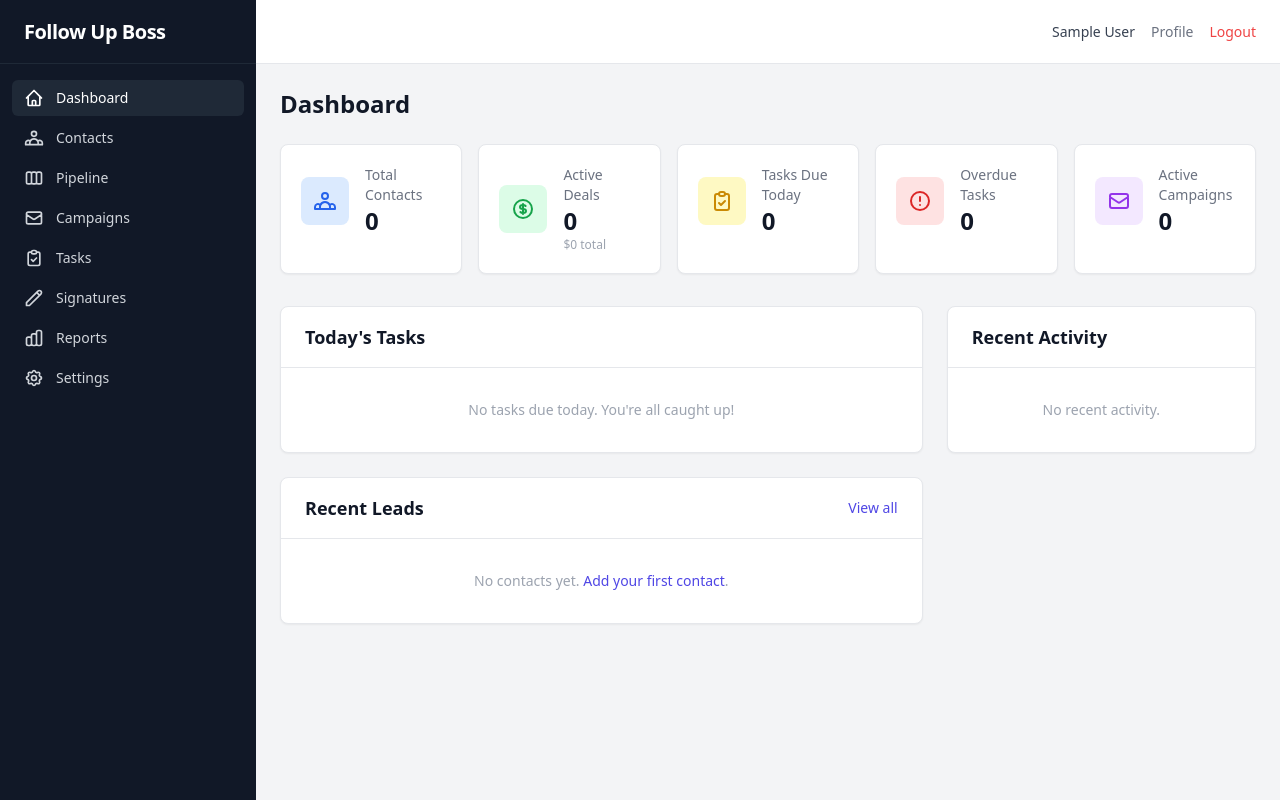
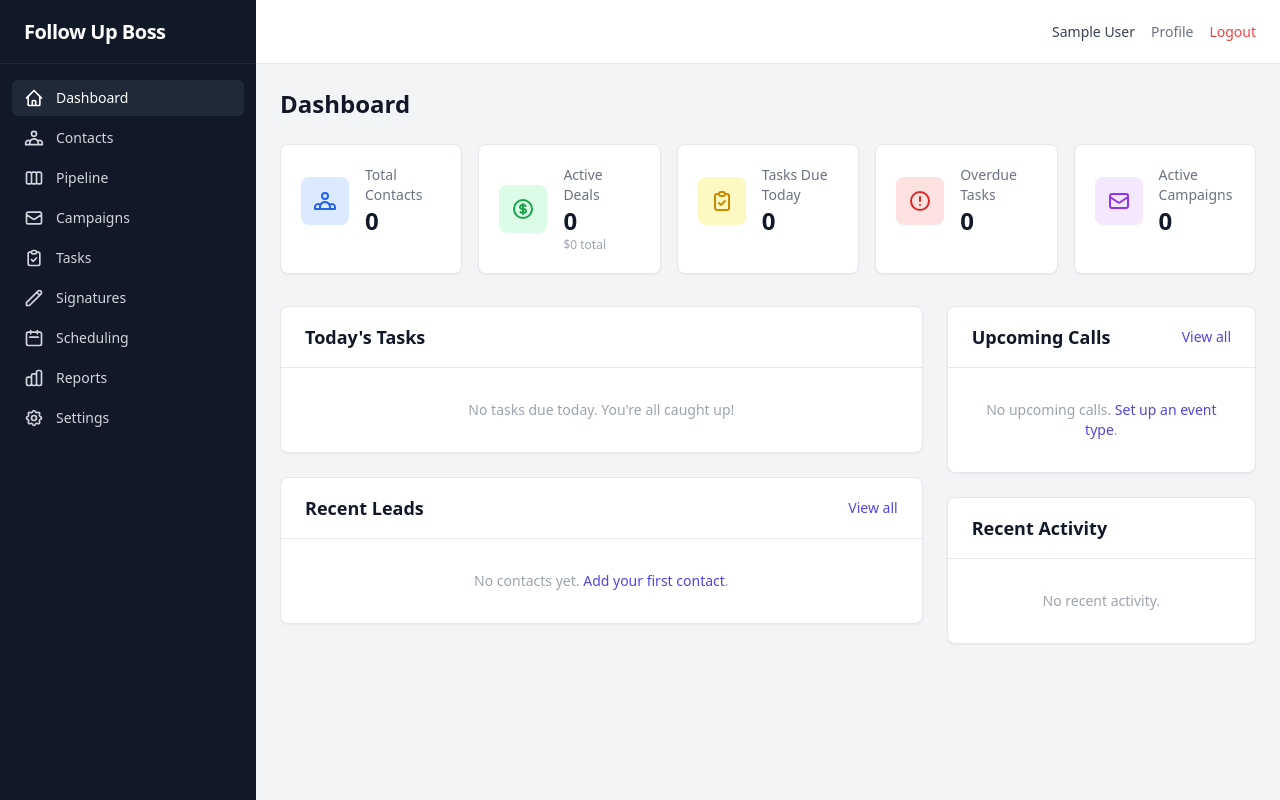
Before and after one commit to mcssc25/follow-up-boss-crm, a Django app: page / in a window 1280 px wide. Run offline with Django 5.2, Linux system fonts and the light colour scheme; the visitor is signed in with stand-in values (Sample User, id 1); data that the repository does not hold is empty; parts of the project's set-up code (start-up, migrations or seed data) failed here and were passed over; some libraries are stand-ins or nearby versions.

Commit message:
feat(scheduling): add nav link and dashboard widget
Co-Authored-By: Claude Opus 4.6 <noreply@anthropic.com>

```diff
--- a/apps/accounts/views.py
+++ b/apps/accounts/views.py
@@ -52,6 +52,7 @@ def dashboard_view(request):
     from apps.campaigns.models import Campaign
     from apps.contacts.models import Contact, ContactActivity
     from apps.pipeline.models import Deal, Pipeline, PipelineStage
+    from apps.scheduling.models import Booking
     from apps.tasks.models import Task
 
     team = request.user.team
@@ -89,5 +90,10 @@ def dashboard_view(request):
         ).select_related('contact').order_by('-created_at')[:10],
         'pipeline_summary': pipeline_summary,
         'default_pipeline': default_pipeline,
+        'upcoming_bookings': Booking.objects.filter(
+            event_type__team=team,
+            status='scheduled',
+            start_time__gte=timezone.now(),
+        ).select_related('event_type').order_by('start_time')[:5],
     }
     return render(request, 'dashboard.html', context)
--- a/templates/base.html
+++ b/templates/base.html
@@ -49,6 +49,11 @@
                class="flex items-center px-3 py-2 rounded-md text-sm font-medium hover:bg-gray-800 {% if '/signatures/' in request.path %}bg-gray-800 text-white{% else %}text-gray-300{% endif %}">
                 <svg class="w-5 h-5 mr-3" fill="none" stroke="currentColor" viewBox="0 0 24 24"><path stroke-linecap="round" stroke-linejoin="round" stroke-width="2" d="M15.232 5.232l3.536 3.536m-2.036-5.036a2.5 2.5 0 113.536 3.536L6.5 21.036H3v-3.572L16.732 3.732z"/></svg>
                 Signatures
+            </a>
+            <a href="/scheduling/"
+               class="flex items-center px-3 py-2 rounded-md text-sm font-medium hover:bg-gray-800 {% if '/scheduling/' in request.path %}bg-gray-800 text-white{% else %}text-gray-300{% endif %}">
+                <svg class="w-5 h-5 mr-3" fill="none" stroke="currentColor" viewBox="0 0 24 24"><path stroke-linecap="round" stroke-linejoin="round" stroke-width="2" d="M8 7V3m8 4V3m-9 8h10M5 21h14a2 2 0 002-2V7a2 2 0 00-2-2H5a2 2 0 00-2 2v12a2 2 0 002 2z"/></svg>
+                Scheduling
             </a>
             <a href="/reports/"
                class="flex items-center px-3 py-2 rounded-md text-sm font-medium hover:bg-gray-800 {% if '/reports/' in request.path %}bg-gray-800 text-white{% else %}text-gray-300{% endif %}">
--- a/templates/dashboard.html
+++ b/templates/dashboard.html
@@ -187,6 +187,38 @@
 
     <!-- Right Column (1/3) - Activity Feed -->
     <div class="space-y-6">
+        <!-- Upcoming Calls -->
+        <div class="bg-white rounded-lg shadow-sm border border-gray-200">
+            <div class="px-6 py-4 border-b border-gray-200 flex items-center justify-between">
+                <h2 class="text-lg font-semibold text-gray-900">Upcoming Calls</h2>
+                <a href="/scheduling/bookings/" class="text-sm text-indigo-600 hover:text-indigo-800">View all</a>
+            </div>
+            <div class="divide-y divide-gray-100">
+                {% for booking in upcoming_bookings %}
+                <div class="px-6 py-3 hover:bg-gray-50">
+                    <div class="flex items-center justify-between">
+                        <div>
+                            <p class="text-sm font-medium text-gray-900">{{ booking.first_name }} {{ booking.last_name }}</p>
+                            <p class="text-xs text-gray-500">{{ booking.event_type.name }}</p>
+                        </div>
+                        <div class="text-right">
+                            <p class="text-sm font-medium text-gray-900">{{ booking.start_time|date:"M d" }}</p>
+                            <p class="text-xs text-gray-500">{{ booking.start_time|date:"g:i A" }}</p>
+                        </div>
+                    </div>
+                    <div class="mt-1 flex items-center text-xs text-gray-500">
+                        <svg class="w-3 h-3 mr-1" fill="none" stroke="currentColor" viewBox="0 0 24 24"><path stroke-linecap="round" stroke-linejoin="round" stroke-width="2" d="M3 5a2 2 0 012-2h3.28a1 1 0 01.948.684l1.498 4.493a1 1 0 01-.502 1.21l-2.257 1.13a11.042 11.042 0 005.516 5.516l1.13-2.257a1 1 0 011.21-.502l4.493 1.498a1 1 0 01.684.949V19a2 2 0 01-2 2h-1C9.716 21 3 14.284 3 6V5z"/></svg>
+                        {{ booking.phone_number }}
+                    </div>
+                </div>
+                {% empty %}
+                <div class="px-6 py-8 text-center text-sm text-gray-400">
+                    No upcoming calls. <a href="/scheduling/" class="text-indigo-600 hover:underline">Set up an event type</a>.
+                </div>
+                {% endfor %}
+            </div>
+        </div>
+
         <div class="bg-white rounded-lg shadow-sm border border-gray-200">
             <div class="px-6 py-4 border-b border-gray-200">
                 <h2 class="text-lg font-semibold text-gray-900">Recent Activity</h2>
```
